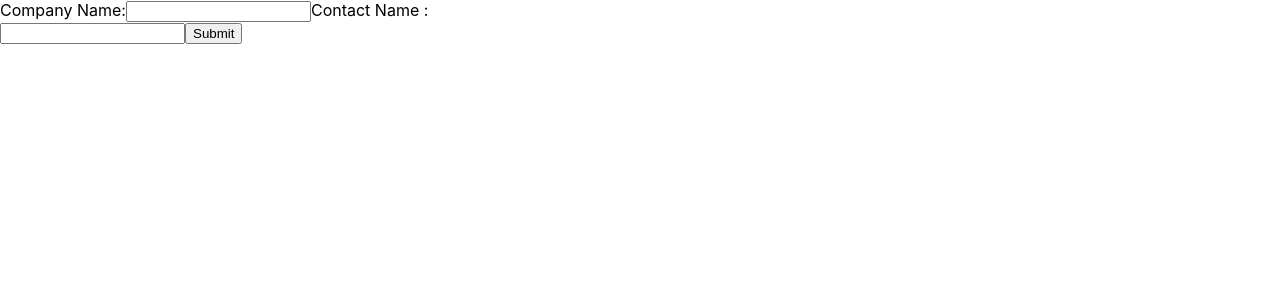
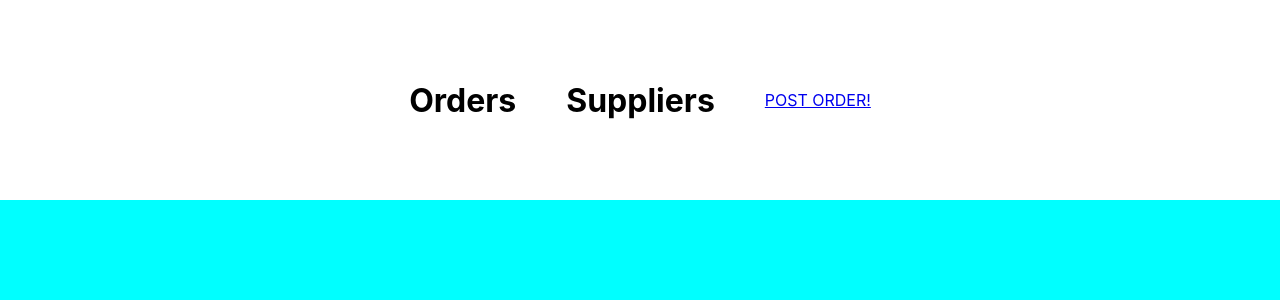
Before and after one commit to RamziMammadli/react-101, a React (Create React App) app: page / in a window 1280 px wide. Shown: the top 300 px of the page. Built offline with nearby package versions, Linux system fonts and the light colour scheme.

Commit message:
router-api-function

```diff
--- a/package.json
+++ b/package.json
@@ -9,6 +9,7 @@
     "axios": "^1.3.5",
     "react": "^18.2.0",
     "react-dom": "^18.2.0",
+    "react-router-dom": "^6.10.0",
     "react-scripts": "5.0.1",
     "web-vitals": "^2.1.4"
   },
--- a/src/App.js
+++ b/src/App.js
@@ -1,44 +1,10 @@
-import React, { useState } from "react";
-import axios from "axios";
+import React from 'react'
+import Router from './Router/Router'
 
-function App() {
-  const [companyName, setCompanyName] = useState("");
-  const [contactName, setContactName] = useState("");
-
-  const handleSubmit = () => {
-    axios
-      .post("https://northwind.vercel.app/api/orders", {
-        companyName: companyName,
-        contactName: contactName,
-      })
-      .then((res) => {
-        console.log(res.data);
-      });
-    setCompanyName("");
-    setContactName("");
-  };
-
-
-
+const App = () => {
   return (
-    <div>
-      Company Name:
-      <input
-        type="text"
-        value={companyName}
-        onChange={(e) => setCompanyName(e.target.value)}
-      />
-      Contact Name : <br />
-      <input
-        type="text"
-        value={contactName}
-        onChange={(e) => setContactName(e.target.value)}
-      />
-      <button type="submit" onClick={handleSubmit}>
-        Submit
-      </button>
-    </div>
-  );
+    <Router/>
+  )
 }
 
-export default App;
+export default App
--- /dev/null
+++ b/src/Router/Router.js
@@ -0,0 +1,21 @@
+import React from "react";
+import { BrowserRouter, Routes, Route } from "react-router-dom";
+import Home from "../pages/Home";
+import Orders from "../pages/Orders";
+import Suppliers from "../pages/Suppliers";
+import PostOrder from "../pages/PostOrder";
+
+const Router = () => {
+  return (
+    <BrowserRouter>
+      <Routes>
+        <Route path="/" element={<Home />} />
+        <Route path="/orders" element={<Orders />} />
+        <Route path="/suppliers" element={<Suppliers />} />
+        <Route path="/postorder" element={<PostOrder/>} />
+      </Routes>
+    </BrowserRouter>
+  );
+};
+
+export default Router;
--- a/src/index.js
+++ b/src/index.js
@@ -3,11 +3,12 @@ import ReactDOM from 'react-dom/client';
 import './index.css';
 import App from './App';
 import reportWebVitals from './reportWebVitals';
+import Router from './Router/Router';
 
 const root = ReactDOM.createRoot(document.getElementById('root'));
 root.render(
   <React.StrictMode>
-    <App />
+    <Router/>
   </React.StrictMode>
 );
 
--- /dev/null
+++ b/src/pages/Home.js
@@ -0,0 +1,37 @@
+import React from "react";
+import { useNavigate, Link } from "react-router-dom";
+
+
+const Home = () => {
+  const navigate = useNavigate();
+
+  const goOrders = () => {
+    navigate("/orders")
+  }
+
+  const goSuppliers = () => {
+    navigate("/suppliers")
+  }
+
+  return (
+    <div style={{ backgroundColor: "cyan", width: "100%", height: "1000px" }}>
+      <div
+        style={{
+          backgroundColor: "white",
+          height: "100px",
+          padding: "50px",
+          display: "flex",
+          gap: 50,
+          alignItems: "center",
+          justifyContent: "center",
+        }}
+      >
+        <h1 onClick={goOrders}>Orders</h1>
+        <h1 onClick={goSuppliers}>Suppliers</h1>
+        <Link to={"/postorder"}>POST ORDER!</Link>
+      </div>
+    </div>
+  );
+};
+
+export default Home;
--- /dev/null
+++ b/src/pages/Orders.js
@@ -0,0 +1,26 @@
+import axios from "axios";
+import React, { useState, useEffect } from "react";
+
+const Orders = () => {
+  const [data, setData] = useState([]);
+
+  useEffect(() => {
+    axios
+      .get("https://northwind.vercel.app/api/categories")
+      .then((response) => {
+        setData(response.data);
+      });
+  }, []);
+
+  return (
+    <div>
+      <div>Orders</div>
+      <div>{data.map(item => (<div>
+        <h1>{item.name}</h1>
+        <p>{item.description}</p>
+      </div>))}</div>
+    </div>
+  );
+};
+
+export default Orders;
--- /dev/null
+++ b/src/pages/PostOrder.js
@@ -0,0 +1,42 @@
+import axios from "axios";
+import React, { useState} from "react";
+import { useNavigate } from "react-router-dom";
+
+const PostOrder = () => {
+  const [customerId, setCustomerId] = useState('');
+  const [shipName, setShipName] = useState('');
+
+  const navigate = useNavigate();
+
+  const handleSubmit = () => {
+    axios
+      .post("https://northwind.vercel.app/api/orders", {
+        customerId: customerId,
+        shipName: shipName,
+      })
+      .then((response) => {
+        console.log(response.data);
+      });
+  };
+
+  return (
+    <div>
+      <div>PostOrder</div>
+      <div>
+        <input
+          type="text"
+          value={customerId}
+          onChange={(e) => setCustomerId(e.target.value)}
+        />
+
+        <input type="text" value={shipName} onChange={(e) => setShipName(e.target.value)} />
+
+        <button type="submit" onClick={handleSubmit}>
+          Send Data
+        </button>
+      </div>
+    </div>
+  );
+};
+
+export default PostOrder;
--- /dev/null
+++ b/src/pages/Suppliers.js
@@ -0,0 +1,29 @@
+import axios from "axios";
+import React, { useEffect, useState } from "react";
+
+const Suppliers = () => {
+  const [data, setData] = useState([]);
+
+  useEffect(() => {
+    axios.get("https://northwind.vercel.app/api/orders").then((response) => {
+      setData(response.data);
+    });
+  }, []);
+
+  return (
+    <div>
+      <div>Orders</div>
+      <div>
+        {data.map((item) => (
+          <div>
+            <h1>{item.customerId}</h1>
+            <p>{item.shipName}</p>
+            <p>{item.shipAddress.country}</p>
+          </div>
+        ))}
+      </div>
+    </div>
+  );
+};
+
+export default Suppliers;
```
Also changed, not shown: src/App.css (deleted, +0 -42 lines), src/setupTests.js (deleted, +0 -5 lines), 2 other files (tests, documents, lock files or other folders).
